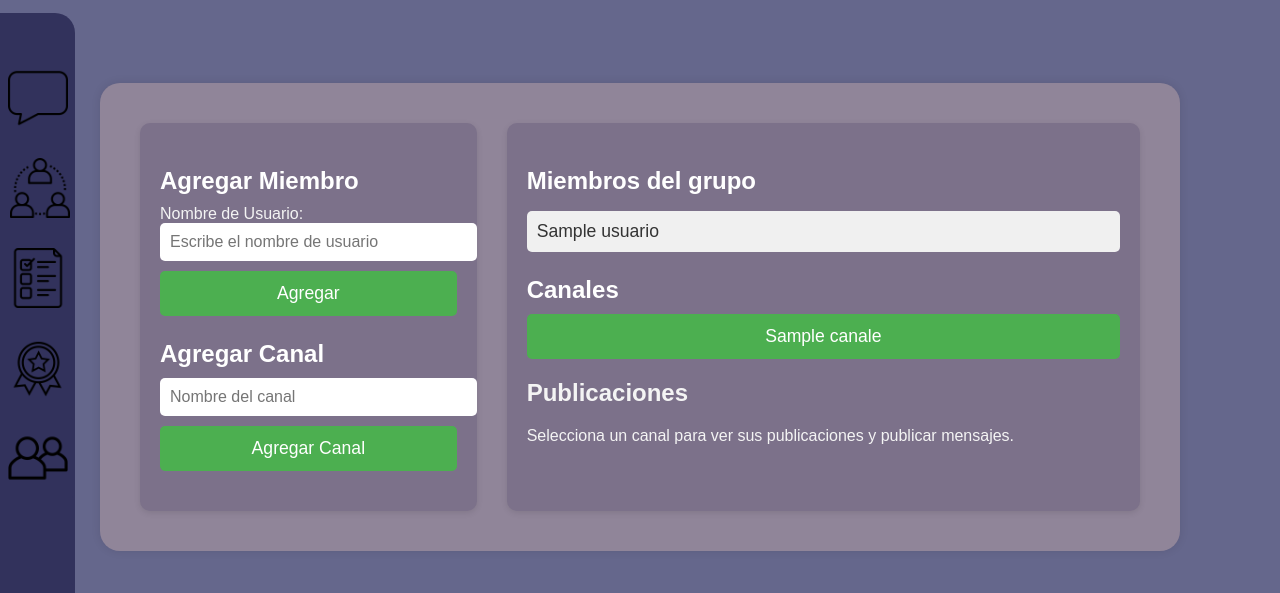
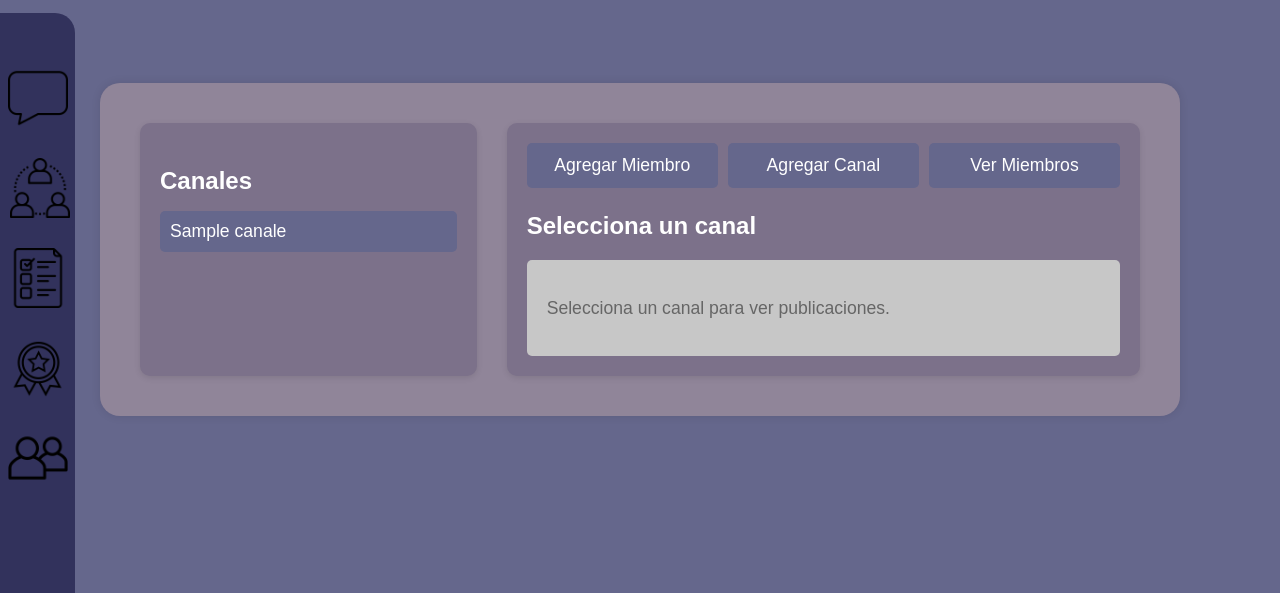
Before and after one commit to hellzey/IMP-llamadas-y-mensajes, a PHP site: page /intoequipos.php?id_grupo=1 in a window 1280 px wide. Shown: the part 67-660 px from the top of the page. Run offline with PHP 8.4, Linux system fonts and the light colour scheme; the visitor is signed in with stand-in values (Sample User, id 1); tables that the repository leaves empty hold one stand-in row (values such as "Sample post").

Commit message:
piblicaciones en equipo

```diff
--- a/poi/poi/css/intoequipo.css
+++ b/poi/poi/css/intoequipo.css
@@ -23,7 +23,6 @@
     display: flex;
     justify-content: space-between;
     gap: 30px;
-
     flex-wrap: nowrap; /* ⛔ NO permitir que se apilen a menos que sea en móvil */
 }
 
@@ -58,6 +57,7 @@
 /* Formularios y botones */
 form {
     margin-bottom: 20px;
+    background-color: #65678c;
 }
 
 select,
@@ -73,7 +73,7 @@ input[type="text"] {
 button {
     width: 100%;
     padding: 12px 20px;
-    background-color: #4CAF50;
+    background-color: #65678c;
     color: white;
     border: none;
     border-radius: 5px;
@@ -83,7 +83,7 @@ button {
 }
 
 button:hover {
-    background-color: #45a049;
+    background-color: #555;
 }
 
 /* Listas de miembros y canales */
@@ -99,11 +99,12 @@ li {
     border-radius: 5px;
     font-size: 1.1em;
     color: #333;
+    cursor: pointer;
 }
 
 /* Estilo de publicaciones */
 #posts {
-    background-color: #fafafa;
+    background-color: #c7c7c7;
     padding: 20px;
     border-radius: 5px;
     font-size: 1.1em;
@@ -128,3 +129,52 @@ li {
         max-width: 100%;
     }
 }
+
+/* Modales */
+.modal {
+    display: none;
+    position: fixed;
+    z-index: 100;
+    left: 0;
+    top: 0;
+    width: 100%;
+    height: 100%;
+    background-color: rgba(0, 0, 0, 0.5);
+}
+
+.modal-content {
+    background-color: #908599;
+    margin: 10% auto;
+    padding: 20px;
+    width: 300px;
+    border-radius: 10px;
+    color: #fdfdfd;
+}
+
+.close {
+    float: right;
+    font-weight: bold;
+    cursor: pointer;
+}
+
+#botones-acciones {
+    margin-bottom: 1rem;
+    display: flex;
+    gap: 10px;
+}
+
+
+#left-section li {
+    background-color: #65678c; /* Color de fondo para los elementos de la lista */
+    color: white;  /* Texto en blanco */
+    padding: 10px;
+    margin: 5px 0;
+    border-radius: 5px;
+    font-size: 1.1em;
+    cursor: pointer;
+    transition: background-color 0.3s ease;
+}
+
+#left-section li:hover {
+    background-color: #555; /* Color de fondo cuando se pasa el ratón */
+}
--- a/poi/poi/intoequipos.php
+++ b/poi/poi/intoequipos.php
@@ -7,45 +7,33 @@ if (!isset($_GET['id_grupo'])) {
 }
 
 $id_grupo = $_GET['id_grupo'];
+$id_usuario_actual = $_SESSION['id_usuario'] ?? null;
 
-// Agregar publicación
-if (isset($_POST['publicar'])) {
-    $id_usuario = $_SESSION['id_usuario'];
-    $mensaje = $_POST['mensaje'];
-    $id_canal = $_POST['id_canal'];
-
-    $query_publicar = "INSERT INTO publicaciones (id_usuario, mensaje, id_grupo, id_canal) VALUES (?, ?, ?, ?)";
-    $stmt_publicar = $conexion->prepare($query_publicar);
-    $stmt_publicar->bind_param("isii", $id_usuario, $mensaje, $id_grupo, $id_canal);
-    $stmt_publicar->execute();
-
-    header("Location: intoequipos.php?id_grupo=$id_grupo&id_canal=$id_canal");
-    exit();
-}
-
-// Info del grupo
+// Obtener datos del grupo
 $query = "SELECT * FROM grupos WHERE id_grupo = ?";
 $stmt = $conexion->prepare($query);
 $stmt->bind_param("i", $id_grupo);
 $stmt->execute();
 $resultado = $stmt->get_result();
 $grupo = $resultado->fetch_assoc();
+$id_maestro = $grupo['id_maestro'];
 
-// Canales
+// Obtener canales
 $query_canales = "SELECT * FROM canales WHERE id_grupo = ?";
-$stmt_canales = $conexion->prepare($query_canales);
-$stmt_canales->bind_param("i", $id_grupo);
-$stmt_canales->execute();
-$resultado_canales = $stmt_canales->get_result();
+$stmt = $conexion->prepare($query_canales);
+$stmt->bind_param("i", $id_grupo);
+$stmt->execute();
+$resultado_canales = $stmt->get_result();
 
-// Miembros
+// Obtener miembros
 $query_miembros = "SELECT u.id_usuario, u.nombre FROM usuarios u
                    JOIN miembros m ON u.id_usuario = m.id_usuario
                    WHERE m.id_grupo = ?";
-$stmt_miembros = $conexion->prepare($query_miembros);
-$stmt_miembros->bind_param("i", $id_grupo);
-$stmt_miembros->execute();
-$resultado_miembros = $stmt_miembros->get_result();
+$stmt = $conexion->prepare($query_miembros);
+$stmt->bind_param("i", $id_grupo);
+$stmt->execute();
+$resultado_miembros = $stmt->get_result();
+$miembros = $resultado_miembros->fetch_all(MYSQLI_ASSOC);
 ?>
 
 <!DOCTYPE html>
@@ -60,100 +48,118 @@ $resultado_miembros = $stmt_miembros->get_result();
     <?php include 'navleft.php'; ?>
 
     <div class="container" id="main-container">
-        <!-- Lado izquierdo -->
         <div id="left-section">
+            <h3>Canales</h3>
+            <ul id="lista-canales">
+                <?php while ($canal = $resultado_canales->fetch_assoc()): ?>
+                    <li onclick="seleccionarCanal(<?php echo $canal['id_canal']; ?>, '<?php echo htmlspecialchars($canal['nombre_canal']); ?>')">
+                        <?php echo htmlspecialchars($canal['nombre_canal']); ?>
+                    </li>
+                <?php endwhile; ?>
+            </ul>
+        </div>
+
+        <div id="right-section">
+            <div id="botones-acciones">
+                <?php if ($id_usuario_actual == $id_maestro): ?>
+                    <button onclick="abrirModal('modalMiembro')">Agregar Miembro</button>
+                    <button onclick="abrirModal('modalCanal')">Agregar Canal</button>
+                <?php endif; ?>
+                <button onclick="abrirModal('modalMiembros')">Ver Miembros</button>
+            </div>
+
+            <div id="contenido-canal">
+                <h3 id="titulo-canal">Selecciona un canal</h3>
+                <div id="posts">
+                    <p>Selecciona un canal para ver publicaciones.</p>
+                </div>
+                <form id="form-publicar" action="back-end/publicar.php" method="POST" style="display:none;">
+                    <input type="hidden" name="id_grupo" value="<?php echo $id_grupo; ?>">
+                    <input type="hidden" name="id_canal" id="input-id-canal">
+                    <input type="text" name="mensaje" placeholder="Escribe tu publicación..." required>
+                    <button type="submit">Publicar</button>
+                </form>
+            </div>
+        </div>
+    </div>
+
+    <!-- Modales -->
+    <div id="modalMiembro" class="modal">
+        <div class="modal-content">
+            <span class="close" onclick="cerrarModal('modalMiembro')">&times;</span>
             <h3>Agregar Miembro</h3>
             <form action="back-end/procesar_equipo.php" method="POST">
                 <input type="hidden" name="id_grupo" value="<?php echo $id_grupo; ?>">
-                <label for="username">Nombre de Usuario:</label>
-                <input type="text" id="username" name="username" placeholder="Escribe el nombre de usuario" required>
+                <input type="text" name="username" placeholder="Nombre de usuario" required>
                 <button type="submit" name="agregar_miembro">Agregar</button>
             </form>
+        </div>
+    </div>
 
+    <div id="modalCanal" class="modal">
+        <div class="modal-content">
+            <span class="close" onclick="cerrarModal('modalCanal')">&times;</span>
             <h3>Agregar Canal</h3>
             <form action="back-end/procesar_equipo.php" method="POST">
                 <input type="hidden" name="id_grupo" value="<?php echo $id_grupo; ?>">
                 <input type="text" name="nombre_canal" placeholder="Nombre del canal" required>
-                <button type="submit" name="agregar_canal">Agregar Canal</button>
+                <button type="submit" name="agregar_canal">Agregar</button>
             </form>
         </div>
+    </div>
 
-        <!-- Lado derecho -->
-        <div id="right-section">
-            <!-- Miembros -->
-            <div id="miembros">
+    <div id="modalMiembros" class="modal">
+        <div class="modal-content">
+            <span class="close" onclick="cerrarModal('modalMiembros')">&times;</span>
             <h3>Miembros del grupo</h3>
             <ul>
-                    <?php while ($miembro = $resultado_miembros->fetch_assoc()): ?>
+                <?php foreach ($miembros as $miembro): ?>
                     <li><?php echo htmlspecialchars($miembro['nombre']); ?></li>
-                    <?php endwhile; ?>
+                <?php endforeach; ?>
             </ul>
         </div>
-
-            <!-- Canales como botones -->
-            <div id="canales">
-                <h3>Canales</h3>
-                <?php
-                $stmt_canales->execute(); // reiniciar resultado
-                $resultado_canales = $stmt_canales->get_result();
-                ?>
-                <form method="GET" action="intoequipos.php">
-                    <input type="hidden" name="id_grupo" value="<?php echo $id_grupo; ?>">
-                    <?php while ($canal = $resultado_canales->fetch_assoc()): ?>
-                        <button type="submit" name="id_canal" value="<?php echo $canal['id_canal']; ?>">
-                            <?php echo htmlspecialchars($canal['nombre_canal']); ?>
-                        </button>
-                    <?php endwhile; ?>
-                </form>
     </div>
 
-            <!-- Publicaciones -->
-            <div id="content">
-                <h2>Publicaciones</h2>
-                <?php
-                $id_canal_seleccionado = isset($_GET['id_canal']) ? $_GET['id_canal'] : null;
-                if ($id_canal_seleccionado):
-                ?>
-                    <!-- Formulario para publicar -->
-                    <form action="intoequipos.php?id_grupo=<?php echo $id_grupo; ?>&id_canal=<?php echo $id_canal_seleccionado; ?>" method="POST">
-                        <textarea name="mensaje" rows="4" placeholder="Escribe tu mensaje..." required></textarea>
-                        <input type="hidden" name="id_canal" value="<?php echo $id_canal_seleccionado; ?>">
-                        <button type="submit" name="publicar">Publicar</button>
-                    </form>
+    <script>
+        function abrirModal(id) {
+            document.getElementById(id).style.display = "block";
+        }
 
-                    <!-- Mostrar publicaciones -->
-                    <div id="posts">
-                        <?php
-                        $query_publicaciones = "SELECT p.mensaje, p.fecha_envio, u.nombre AS usuario
-                                                FROM publicaciones p
-                                                JOIN usuarios u ON p.id_usuario = u.id_usuario
-                                                WHERE p.id_grupo = ? AND p.id_canal = ?
-                                                ORDER BY p.fecha_envio DESC";
-                        $stmt_publicaciones = $conexion->prepare($query_publicaciones);
-                        $stmt_publicaciones->bind_param("ii", $id_grupo, $id_canal_seleccionado);
-                        $stmt_publicaciones->execute();
-                        $resultado_publicaciones = $stmt_publicaciones->get_result();
+        function cerrarModal(id) {
+            document.getElementById(id).style.display = "none";
+        }
 
-                        if ($resultado_publicaciones->num_rows > 0):
-                            while ($publicacion = $resultado_publicaciones->fetch_assoc()):
-                        ?>
-                                <div class="post">
-                                    <strong><?php echo htmlspecialchars($publicacion['usuario']); ?>:</strong>
-                                    <p><?php echo htmlspecialchars($publicacion['mensaje']); ?></p>
-                                    <small><?php echo $publicacion['fecha_envio']; ?></small>
-                                </div>
-                        <?php
-                            endwhile;
-                        else:
-                            echo "<p>No hay publicaciones en este canal.</p>";
-                        endif;
-                        ?>
-                    </div>
-                <?php else: ?>
-                    <p>Selecciona un canal para ver sus publicaciones y publicar mensajes.</p>
-                <?php endif; ?>
-            </div>
-        </div>
-    </div>
+        function seleccionarCanal(id_canal, nombre) {
+            document.getElementById("titulo-canal").textContent = nombre;
+            document.getElementById("input-id-canal").value = id_canal;
+            document.getElementById("form-publicar").style.display = "block";
+
+            const postsDiv = document.getElementById("posts");
+            postsDiv.innerHTML = "<p>Cargando publicaciones del canal <strong>" + nombre + "</strong>...</p>";
+
+            fetch('back-end/cargar_publicaciones.php?id_canal=' + id_canal)
+                .then(res => res.json())
+                .then(data => {
+                    if (data.length === 0) {
+                        postsDiv.innerHTML = "<p>No hay publicaciones en este canal.</p>";
+                        return;
+                    }
+
+                    postsDiv.innerHTML = "";
+                    data.forEach(pub => {
+                        postsDiv.innerHTML += `
+                            <div class="publicacion">
+                                <strong>${pub.nombre}</strong> <small>${pub.fecha_envio}</small>
+                                <p>${pub.mensaje}</p>
+                                <hr>
+                            </div>`;
+                    });
+                })
+                .catch(err => {
+                    postsDiv.innerHTML = "<p>Error al cargar publicaciones.</p>";
+                    console.error(err);
+                });
+        }
+    </script>
 </body>
 </html>
```
Also changed, not shown: poi/poi/back-end/cargar_publicaciones.php (added, +28 -0 lines), poi/poi/back-end/publicar.php (added, +31 -0 lines). Lines whose indentation alone changed are shown as unchanged.
